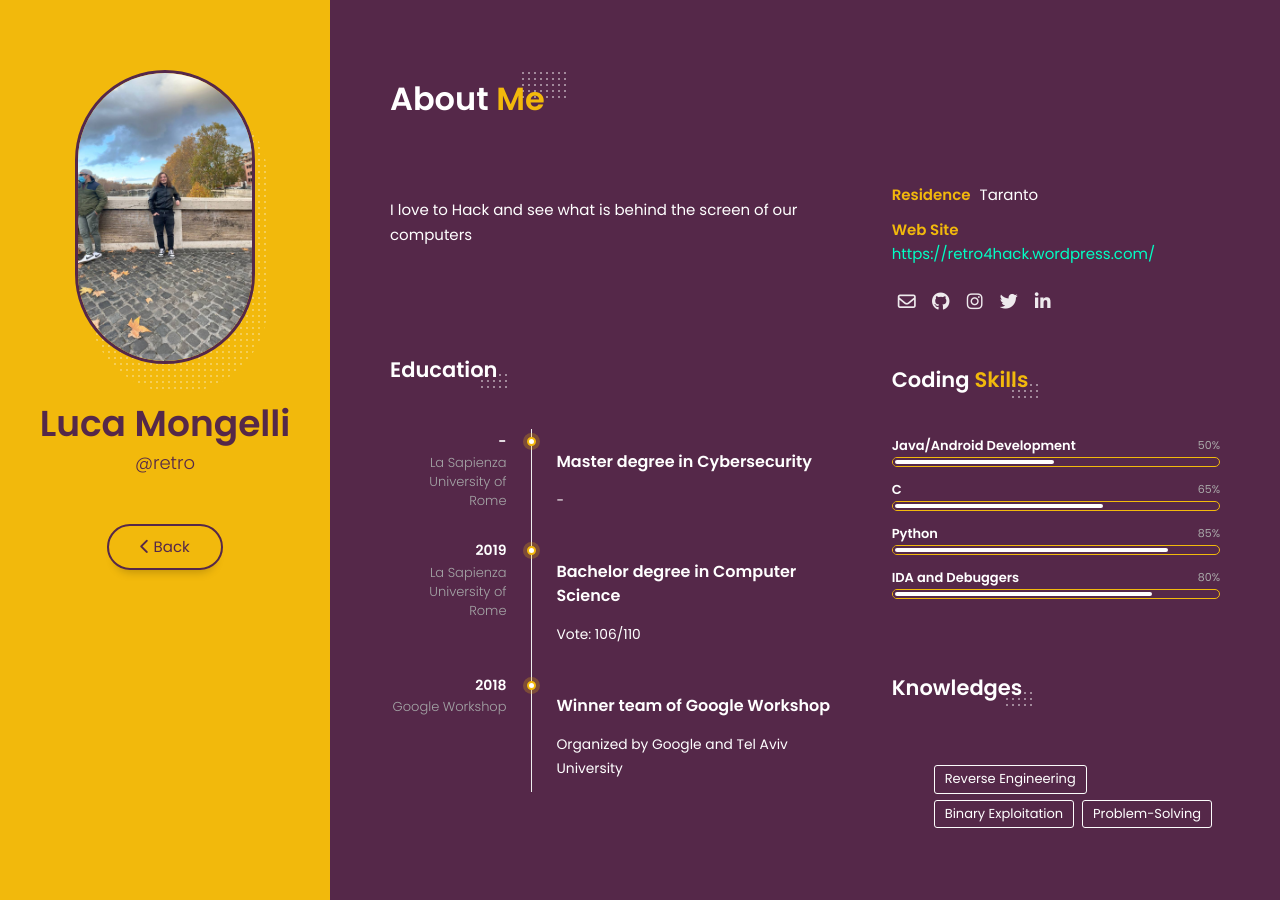
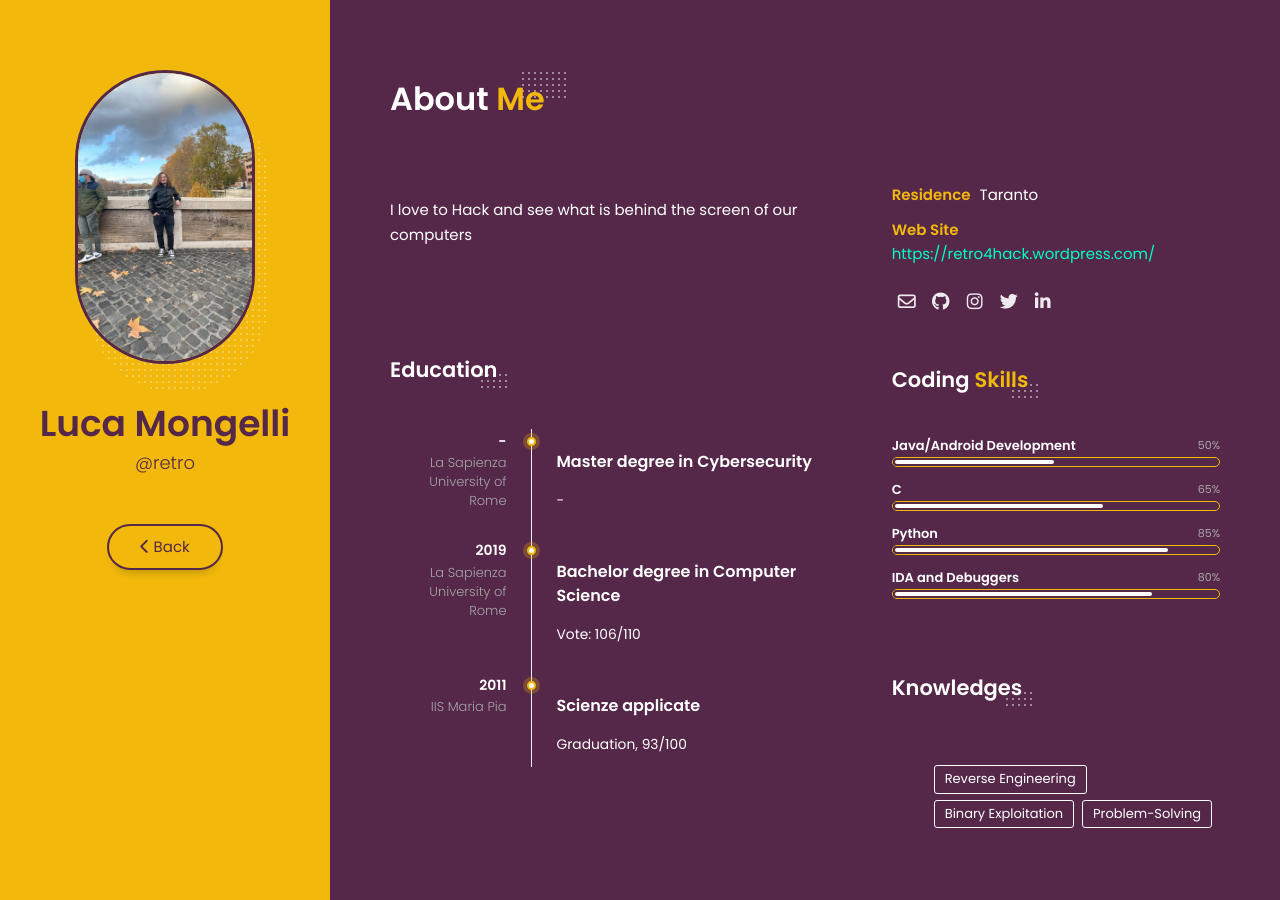
Before and after one commit to HACKappatoi/HACKappatoi.github.io, a Jekyll site: the page built from retro_cv.md, in a window 1280 px wide. Built offline with Jekyll 4.4.1, drawn with Linux system fonts in a browser that asks for light colours; nearby versions of some CDN libraries.

Commit message:
Update retro_cv.md

```diff
--- a/retro_cv.md
+++ b/retro_cv.md
@@ -77,10 +77,10 @@ educations_timeline: [
                         , title: "Bachelor degree in Computer Science"
                         , description: "Vote: 106/110"
                         },
-                        { year: 2018
-                        , company: "Google Workshop"
-                        , title: "Winner team of Google Workshop"
-                        , description: "Organized by Google and Tel Aviv University"
+                        { year: 2011
+                        , company: "IIS Maria Pia"
+                        , title: "Scienze applicate"
+                        , description: "Graduation, 93/100"
                         },
 
                      ]
```
